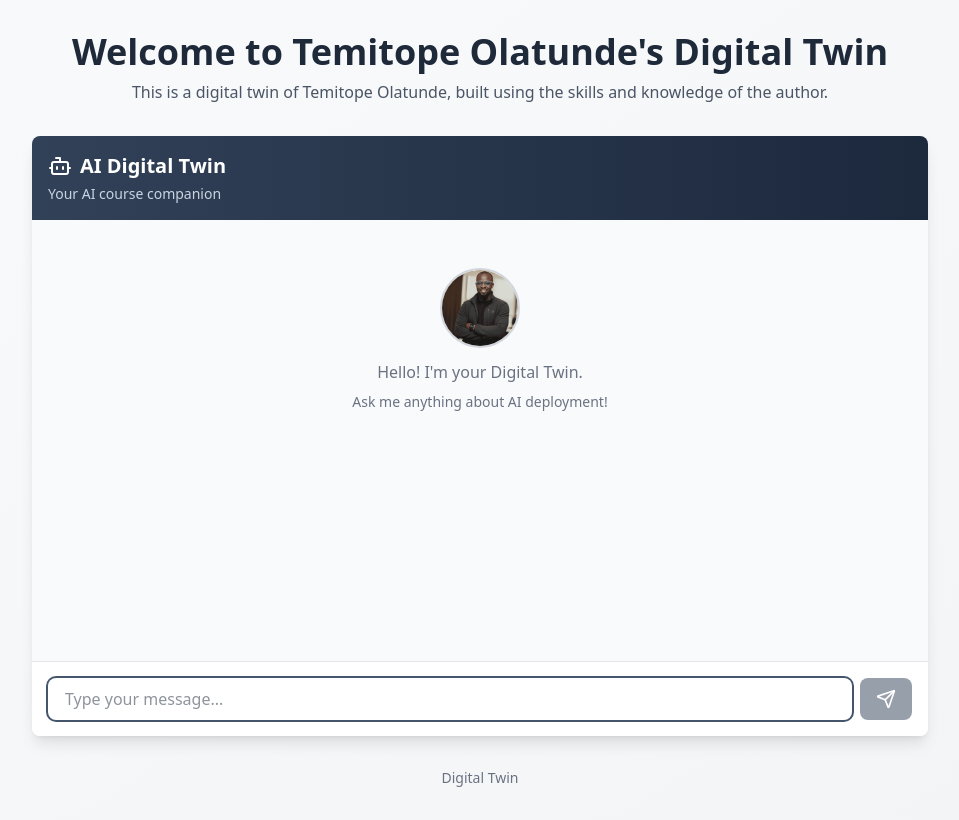
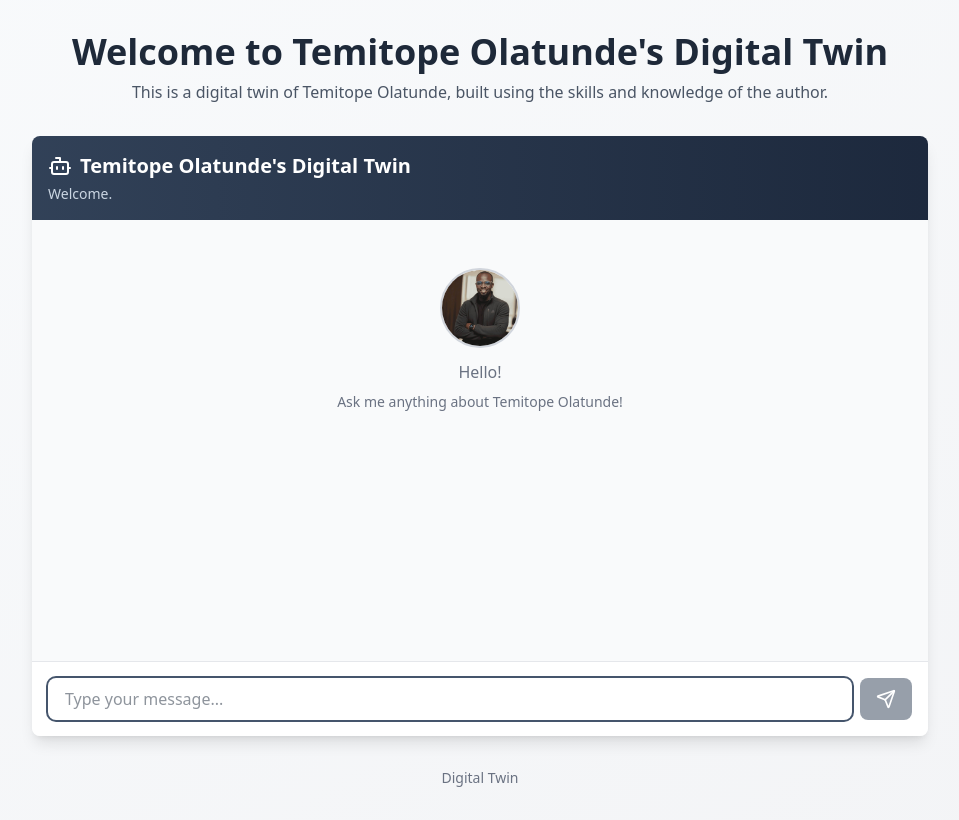
Before and after one commit to tupskey/digital-twin, a Next.js app in the folder frontend/: page / in a window 1280 px wide. Shown: the whole page, without its empty margins (160-1119 px from the left). Built offline with nearby package versions, Linux system fonts and the light colour scheme.

Commit message:
Branding

```diff
--- a/frontend/components/twin.tsx
+++ b/frontend/components/twin.tsx
@@ -108,9 +108,9 @@ export default function Twin() {
             <div className="bg-gradient-to-r from-slate-700 to-slate-800 text-white p-4 rounded-t-lg">
                 <h2 className="text-xl font-semibold flex items-center gap-2">
                     <Bot className="w-6 h-6" />
-                    AI Digital Twin
+                    Temitope Olatunde's Digital Twin
                 </h2>
-                <p className="text-sm text-slate-300 mt-1">Your AI course companion</p>
+                <p className="text-sm text-slate-300 mt-1">Welcome.</p>
             </div>
 
             {/* Messages */}
@@ -126,8 +126,8 @@ export default function Twin() {
                         ) : (
                             <Bot className="w-12 h-12 mx-auto mb-3 text-gray-400" />
                         )}
-                        <p>Hello! I&apos;m your Digital Twin.</p>
-                        <p className="text-sm mt-2">Ask me anything about AI deployment!</p>
+                        <p>Hello! </p>
+                        <p className="text-sm mt-2">Ask me anything about Temitope Olatunde!</p>
                     </div>
                 )}
 
```
